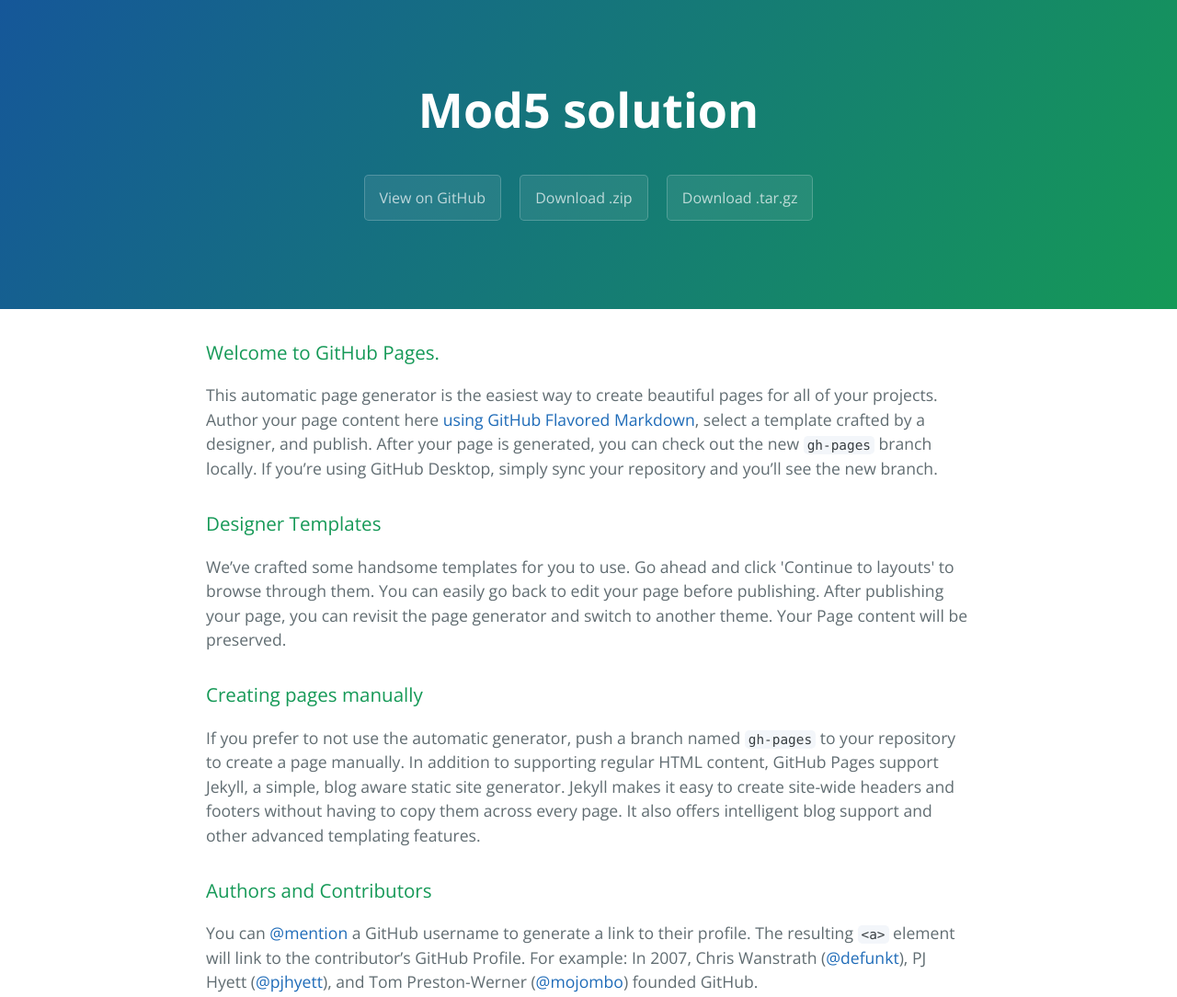
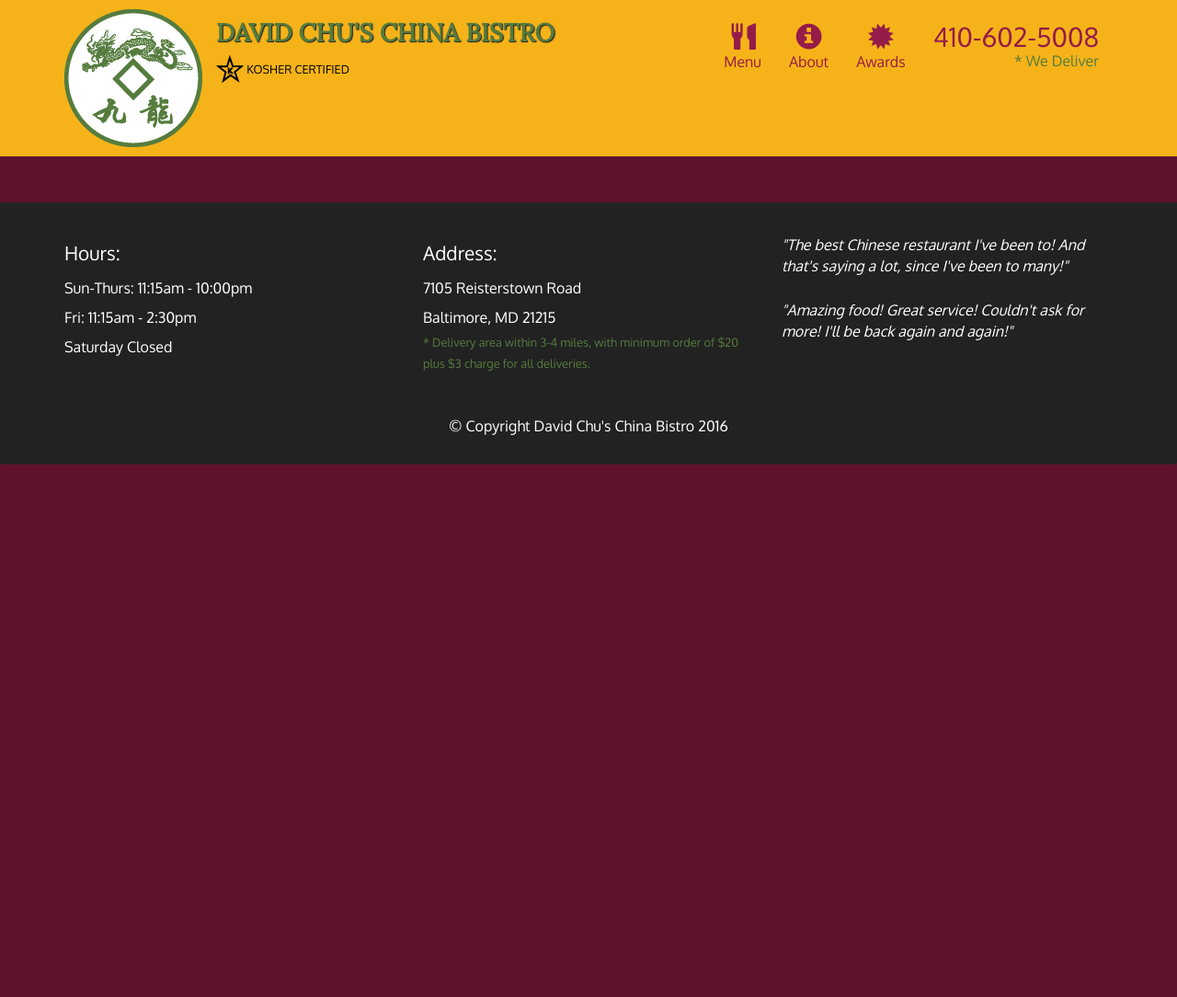
Before and after one commit to FaiyazCh/mod5_solution, a plain HTML site: page index.html in a window 1280 px wide. Shown: the top 1084 px of the page at 92% size. After the commit the page ends 800 px from the top, so only its background shows below. Drawn offline with nearby package versions, Linux system fonts and the light colour scheme.

Commit message:
Update index.html

```diff
--- a/index.html
+++ b/index.html
@@ -1,57 +1,108 @@
-<!DOCTYPE html>
-<html lang="en-us">
+<!doctype html>
+<html lang="en">
   <head>
-    <meta charset="UTF-8">
-    <title>Mod5 solution by FaiyazCh</title>
+    <meta charset="utf-8">
+    <meta http-equiv="X-UA-Compatible" content="IE=edge">
     <meta name="viewport" content="width=device-width, initial-scale=1">
-    <link rel="stylesheet" type="text/css" href="stylesheets/normalize.css" media="screen">
-    <link href='https://fonts.googleapis.com/css?family=Open+Sans:400,700' rel='stylesheet' type='text/css'>
-    <link rel="stylesheet" type="text/css" href="stylesheets/stylesheet.css" media="screen">
-    <link rel="stylesheet" type="text/css" href="stylesheets/github-light.css" media="screen">
+    <title>David Chu's China Bistro</title>
+    <link rel="stylesheet" href="css/bootstrap.min.css">
+    <link rel="stylesheet" href="css/styles.css">
+    <link href='https://fonts.googleapis.com/css?family=Oxygen:400,300,700' rel='stylesheet' type='text/css'>
+    <link href='https://fonts.googleapis.com/css?family=Lora' rel='stylesheet' type='text/css'>
   </head>
-  <body>
-    <section class="page-header">
-      <h1 class="project-name">Mod5 solution</h1>
-      <h2 class="project-tagline"></h2>
-      <a href="https://github.com/FaiyazCh/mod5_solution" class="btn">View on GitHub</a>
-      <a href="https://github.com/FaiyazCh/mod5_solution/zipball/master" class="btn">Download .zip</a>
-      <a href="https://github.com/FaiyazCh/mod5_solution/tarball/master" class="btn">Download .tar.gz</a>
-    </section>
+<body>
+  <header>
+    <nav id="header-nav" class="navbar navbar-default">
+      <div class="container">
+        <div class="navbar-header">
+          <a href="index.html" class="pull-left visible-md visible-lg">
+            <div id="logo-img" alt="Logo image"></div>
+          </a>
 
-    <section class="main-content">
-      <h3>
-<a id="welcome-to-github-pages" class="anchor" href="#welcome-to-github-pages" aria-hidden="true"><span aria-hidden="true" class="octicon octicon-link"></span></a>Welcome to GitHub Pages.</h3>
+          <div class="navbar-brand">
+            <a href="index.html"><h1>David Chu's China Bistro</h1></a>
+            <p>
+              <img src="images/star-k-logo.png" alt="Kosher certification">
+              <span>Kosher Certified</span>
+            </p>
+          </div>
 
-<p>This automatic page generator is the easiest way to create beautiful pages for all of your projects. Author your page content here <a href="https://guides.github.com/features/mastering-markdown/">using GitHub Flavored Markdown</a>, select a template crafted by a designer, and publish. After your page is generated, you can check out the new <code>gh-pages</code> branch locally. If you’re using GitHub Desktop, simply sync your repository and you’ll see the new branch.</p>
+          <button id="navbarToggle" type="button" class="navbar-toggle collapsed" data-toggle="collapse" data-target="#collapsable-nav" aria-expanded="false">
+            <span class="sr-only">Toggle navigation</span>
+            <span class="icon-bar"></span>
+            <span class="icon-bar"></span>
+            <span class="icon-bar"></span>
+          </button>
+        </div>
 
-<h3>
-<a id="designer-templates" class="anchor" href="#designer-templates" aria-hidden="true"><span aria-hidden="true" class="octicon octicon-link"></span></a>Designer Templates</h3>
+        <div id="collapsable-nav" class="collapse navbar-collapse">
+           <ul id="nav-list" class="nav navbar-nav navbar-right">
+            <li id="navHomeButton" class="visible-xs active">
+              <a href="index.html">
+                <span class="glyphicon glyphicon-home"></span> Home</a>
+            </li>
+            <li id="navMenuButton">
+              <a href="#" onclick="$dc.loadMenuCategories();">
+                <span class="glyphicon glyphicon-cutlery"></span><br class="hidden-xs"> Menu</a>
+            </li>
+            <li>
+              <a href="#">
+                <span class="glyphicon glyphicon-info-sign"></span><br class="hidden-xs"> About</a>
+            </li>
+            <li>
+              <a href="#">
+                <span class="glyphicon glyphicon-certificate"></span><br class="hidden-xs"> Awards</a>
+            </li>
+            <li id="phone" class="hidden-xs">
+              <a href="tel:410-602-5008">
+                <span>410-602-5008</span></a><div>* We Deliver</div>
+            </li>
+          </ul><!-- #nav-list -->
+        </div><!-- .collapse .navbar-collapse -->
+      </div><!-- .container -->
+    </nav><!-- #header-nav -->
+  </header>
 
-<p>We’ve crafted some handsome templates for you to use. Go ahead and click 'Continue to layouts' to browse through them. You can easily go back to edit your page before publishing. After publishing your page, you can revisit the page generator and switch to another theme. Your Page content will be preserved.</p>
+  <div id="call-btn" class="visible-xs">
+    <a class="btn" href="tel:410-602-5008">
+    <span class="glyphicon glyphicon-earphone"></span>
+    410-602-5008
+    </a>
+  </div>
+  <div id="xs-deliver" class="text-center visible-xs">* We Deliver</div>
 
-<h3>
-<a id="creating-pages-manually" class="anchor" href="#creating-pages-manually" aria-hidden="true"><span aria-hidden="true" class="octicon octicon-link"></span></a>Creating pages manually</h3>
+  <div id="main-content" class="container"></div>
 
-<p>If you prefer to not use the automatic generator, push a branch named <code>gh-pages</code> to your repository to create a page manually. In addition to supporting regular HTML content, GitHub Pages support Jekyll, a simple, blog aware static site generator. Jekyll makes it easy to create site-wide headers and footers without having to copy them across every page. It also offers intelligent blog support and other advanced templating features.</p>
+  <footer class="panel-footer">
+    <div class="container">
+      <div class="row">
+        <section id="hours" class="col-sm-4">
+          <span>Hours:</span><br>
+          Sun-Thurs: 11:15am - 10:00pm<br>
+          Fri: 11:15am - 2:30pm<br>
+          Saturday Closed
+          <hr class="visible-xs">
+        </section>
+        <section id="address" class="col-sm-4">
+          <span>Address:</span><br>
+          7105 Reisterstown Road<br>
+          Baltimore, MD 21215
+          <p>* Delivery area within 3-4 miles, with minimum order of $20 plus $3 charge for all deliveries.</p>
+          <hr class="visible-xs">
+        </section>
+        <section id="testimonials" class="col-sm-4">
+          <p>"The best Chinese restaurant I've been to! And that's saying a lot, since I've been to many!"</p>
+          <p>"Amazing food! Great service! Couldn't ask for more! I'll be back again and again!"</p>
+        </section>
+      </div>
+      <div class="text-center">&copy; Copyright David Chu's China Bistro 2016</div>
+    </div>
+  </footer>
 
-<h3>
-<a id="authors-and-contributors" class="anchor" href="#authors-and-contributors" aria-hidden="true"><span aria-hidden="true" class="octicon octicon-link"></span></a>Authors and Contributors</h3>
-
-<p>You can <a href="https://help.github.com/articles/basic-writing-and-formatting-syntax/#mentioning-users-and-teams" class="user-mention">@mention</a> a GitHub username to generate a link to their profile. The resulting <code>&lt;a&gt;</code> element will link to the contributor’s GitHub Profile. For example: In 2007, Chris Wanstrath (<a href="https://github.com/defunkt" class="user-mention">@defunkt</a>), PJ Hyett (<a href="https://github.com/pjhyett" class="user-mention">@pjhyett</a>), and Tom Preston-Werner (<a href="https://github.com/mojombo" class="user-mention">@mojombo</a>) founded GitHub.</p>
-
-<h3>
-<a id="support-or-contact" class="anchor" href="#support-or-contact" aria-hidden="true"><span aria-hidden="true" class="octicon octicon-link"></span></a>Support or Contact</h3>
-
-<p>Having trouble with Pages? Check out our <a href="https://help.github.com/pages">documentation</a> or <a href="https://github.com/contact">contact support</a> and we’ll help you sort it out.</p>
-
-      <footer class="site-footer">
-        <span class="site-footer-owner"><a href="https://github.com/FaiyazCh/mod5_solution">Mod5 solution</a> is maintained by <a href="https://github.com/FaiyazCh">FaiyazCh</a>.</span>
-
-        <span class="site-footer-credits">This page was generated by <a href="https://pages.github.com">GitHub Pages</a> using the <a href="https://github.com/jasonlong/cayman-theme">Cayman theme</a> by <a href="https://twitter.com/jasonlong">Jason Long</a>.</span>
-      </footer>
-
-    </section>
-
-
-  </body>
+  <!-- jQuery (Bootstrap JS plugins depend on it) -->
+  <script src="js/jquery-2.1.4.min.js"></script>
+  <script src="js/bootstrap.min.js"></script>
+  <script src="js/ajax-utils.js"></script>
+  <script src="js/script.js"></script>
+</body>
 </html>
```
